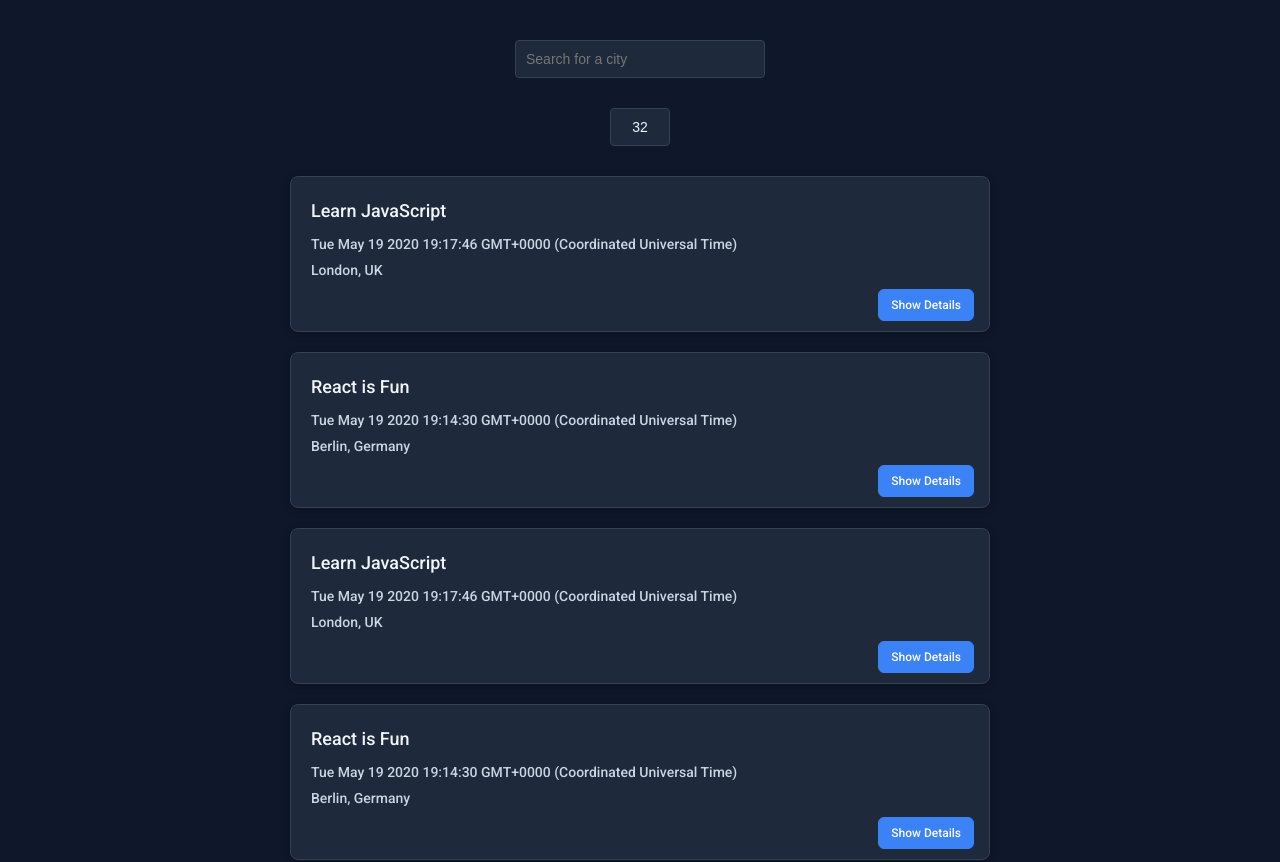
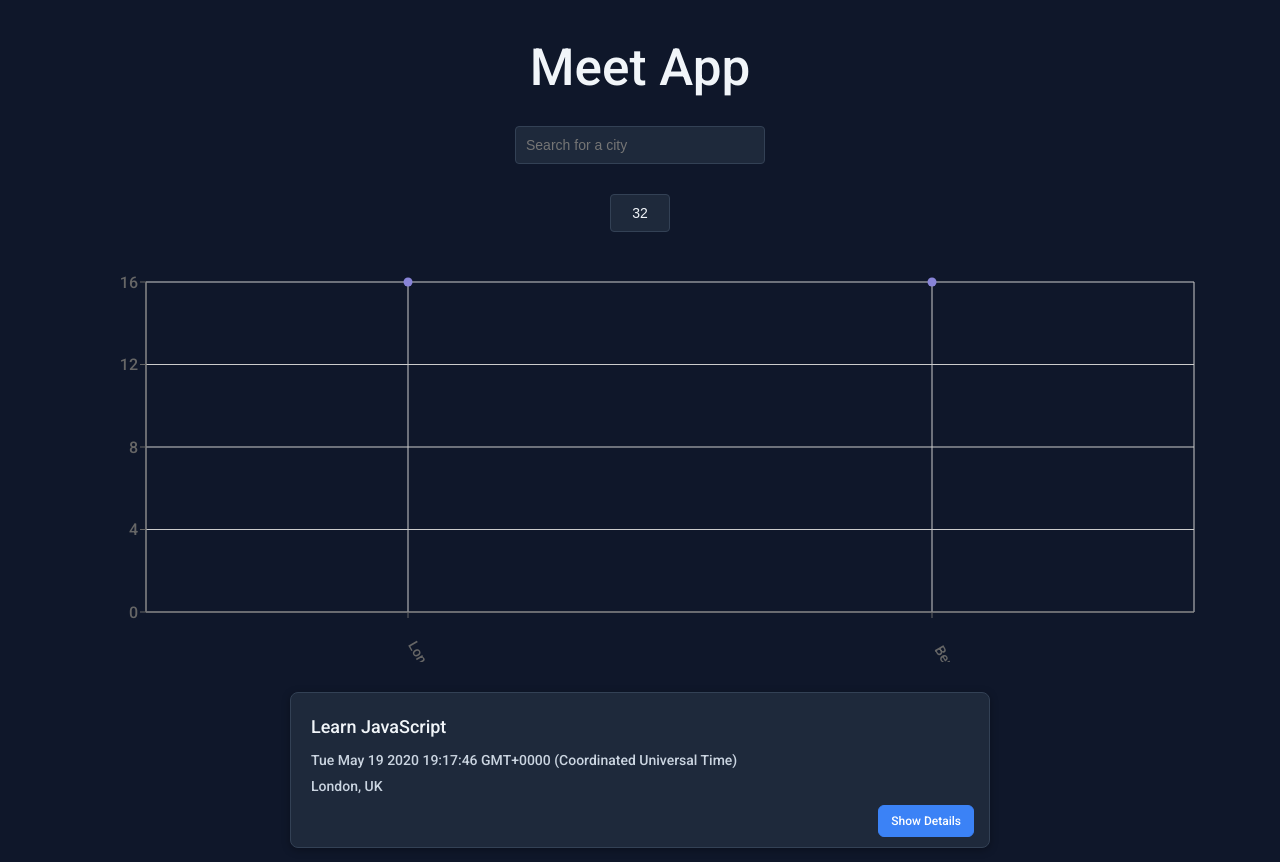
Before and after one commit to Jonnits/meet, a React (Vite) app: page / in a window 1280 px wide. Shown: the top 862 px of the page. Built offline with nearby package versions, Linux system fonts and the light colour scheme; what atatus-spa would draw is missing.

Commit message:
Added CityEventsChart component

```diff
--- a/index.html
+++ b/index.html
@@ -4,7 +4,7 @@
     <meta charset="UTF-8" />
     <meta name="viewport" content="width=device-width, initial-scale=1.0" />
     <title>Meet App</title>
-    <link rel="icon" type="image/x-icon" href="/public/favicon.png" />
+    <link rel="icon" type="image/x-icon" href="/favicon.png" />
     <link rel="manifest" href="/manifest.json" />
   </head>
   <body>
--- a/package.json
+++ b/package.json
@@ -15,6 +15,7 @@
     "nprogress": "^0.2.0",
     "react": "^18.3.1",
     "react-dom": "^18.3.1",
+    "recharts": "^3.1.0",
     "vite-plugin-pwa": "^1.0.1",
     "workbox-core": "^7.3.0",
     "workbox-expiration": "^7.3.0",
--- a/src/App.jsx
+++ b/src/App.jsx
@@ -6,6 +6,7 @@
 import { InfoAlert, ErrorAlert, WarningAlert } from './components/Alert';
 
 import './App.css';
+import CityEventsChart from './components/CityEventsChart';
 
 const App = () => {
   const [allLocations, setAllLocations] = useState([]);
@@ -61,6 +62,7 @@
 
   return (
     <div className="App">
+      <h1>Meet App</h1>
       <div className="alerts-container">
         {infoAlert.length ? <InfoAlert text={infoAlert} /> : null}
         {errorAlert.length ? <ErrorAlert text={errorAlert} /> : null}
@@ -76,6 +78,8 @@
         onNumberChange={val => setCurrentNOE(Number(val))}
         setErrorAlert={setErrorAlert}
       />
+      <CityEventsChart allLocations={allLocations}
+      events={events} />
       <EventList events={events} />
     </div>
   );
--- /dev/null
+++ b/src/components/CityEventsChart.jsx
@@ -0,0 +1,47 @@
+import React, { useState, useEffect } from 'react';
+import {
+  ScatterChart,
+  Scatter,
+  XAxis, YAxis,
+  CartesianGrid,
+  Tooltip,
+  ResponsiveContainer
+} from 'recharts';
+
+const CityEventsChart = ({ allLocations, events }) => {
+  const [data, setData] = useState([]);
+
+  useEffect(() => {
+    setData(getData());
+  }, [`${data}`]);
+
+  const getData = () => {
+    const data = allLocations.map((location) => {
+      const count = events.filter((event) => event.location === location).length
+      const city = location.split(', ')[0]
+      return { city, count };
+    })
+    return data;
+  };
+
+  return (
+    <ResponsiveContainer width="99%" height={400}>
+      <ScatterChart
+        margin={{
+          top: 20,
+          right: 20,
+          bottom: 20,
+          left: 20,
+        }}
+      >
+        <CartesianGrid />
+        <XAxis type="category" dataKey="city" name="City" angle={60} interval={0} tick={{ dx: 20, dy: 40, fontSize: 14 }} />
+        <YAxis type="number" dataKey="count" name="Number of Events" />
+        <Tooltip cursor={{ strokeDasharray: '3 3' }} />
+        <Scatter name="A school" data={data} fill="#8884d8" />
+      </ScatterChart>
+    </ResponsiveContainer>
+  );
+}
+
+export default CityEventsChart;
```
Also changed, not shown: 1 other file (tests, documents, lock files or other folders).
